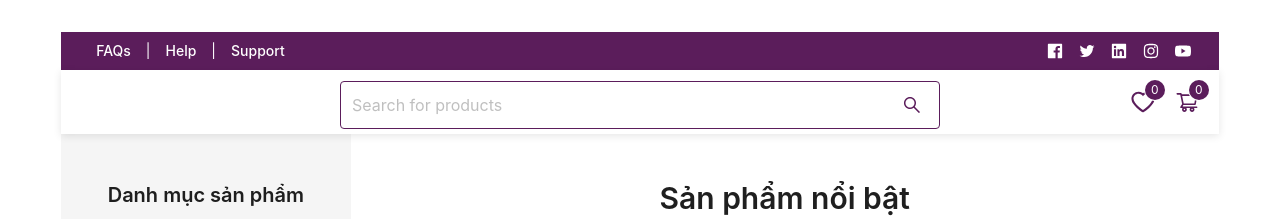
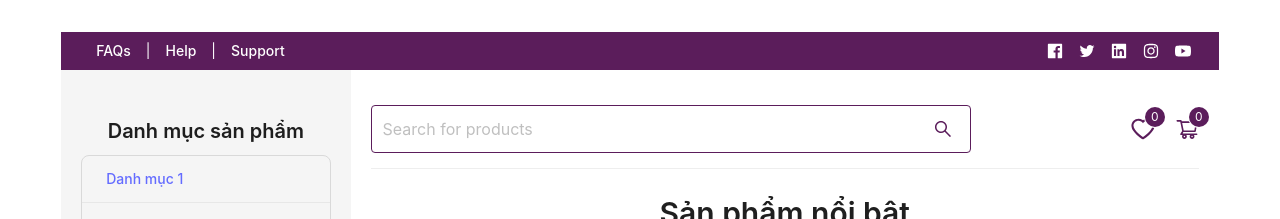
Before and after one commit to PhanHoangTan/BaiTest, a React (Vite) app: page / in a window 1280 px wide. Shown: the top 219 px of the page. Built offline with nearby package versions, Linux system fonts and the light colour scheme.

Commit message:
Implement search functionality in ContentSection component. Added search input and action icons for cart and wishlist, while refactoring the Header component to remove search-related props. Updated Home component to pass search state to ContentSection.

```diff
--- a/src/components/ContentSection.tsx
+++ b/src/components/ContentSection.tsx
@@ -1,9 +1,26 @@
 import React from "react";
-import { Layout, Typography, Card, List, Avatar, Divider, Button } from "antd";
-import { ShoppingCartOutlined } from "@ant-design/icons";
+import {
+  Layout,
+  Typography,
+  Card,
+  List,
+  Avatar,
+  Divider,
+  Button,
+  Input,
+  Badge,
+} from "antd";
+import {
+  ShoppingCartOutlined,
+  SearchOutlined,
+  HeartOutlined,
+} from "@ant-design/icons";
 
 const { Content } = Layout;
 const { Title, Paragraph } = Typography;
+
+// Theme color
+const themeColor = "#5b1d5b";
 
 interface ContentProps {
   isMobile: boolean;
@@ -13,11 +30,15 @@ interface ContentProps {
     description: string;
     image: string;
   }[];
+  searchTerm: string;
+  setSearchTerm: (term: string) => void;
 }
 
 const ContentSection: React.FC<ContentProps> = ({
   isMobile,
   featuredItems,
+  searchTerm,
+  setSearchTerm,
 }) => {
   const contentStyle: React.CSSProperties = {
     padding: "20px",
@@ -25,8 +46,74 @@ const ContentSection: React.FC<ContentProps> = ({
     background: "#fff",
   };
 
+  // Styles for search section
+  const searchSectionStyle: React.CSSProperties = {
+    display: "flex",
+    justifyContent: "space-between",
+    alignItems: "center",
+    padding: "15px 0",
+    marginBottom: "20px",
+    borderBottom: "1px solid #eee",
+  };
+
+  const searchBoxStyle: React.CSSProperties = {
+    width: "100%",
+    maxWidth: "600px",
+  };
+
+  const searchInputStyle: React.CSSProperties = {
+    borderRadius: "4px",
+    borderColor: themeColor,
+  };
+
+  const iconStyle: React.CSSProperties = {
+    color: themeColor,
+    fontSize: "18px",
+  };
+
+  const actionIconStyle: React.CSSProperties = {
+    fontSize: "24px",
+    color: themeColor,
+  };
+
   return (
     <Content style={contentStyle}>
+      {/* Search section */}
+      <div style={searchSectionStyle}>
+        {/* Search bar */}
+        <div style={searchBoxStyle}>
+          <Input
+            placeholder="Search for products"
+            style={searchInputStyle}
+            value={searchTerm}
+            onChange={(e) => setSearchTerm(e.target.value)}
+            size="large"
+            suffix={
+              <Button
+                type="text"
+                icon={<SearchOutlined style={iconStyle} />}
+                style={{ border: "none" }}
+              />
+            }
+          />
+        </div>
+
+        {/* Cart and Wishlist */}
+        <div
+          style={{
+            display: "flex",
+            gap: "20px",
+            flex: 0,
+          }}>
+          <Badge count={0} showZero color={themeColor}>
+            <HeartOutlined style={actionIconStyle} />
+          </Badge>
+          <Badge count={0} showZero color={themeColor}>
+            <ShoppingCartOutlined style={actionIconStyle} />
+          </Badge>
+        </div>
+      </div>
+
       <Title level={2}>Sản phẩm nổi bật</Title>
       <div
         style={{
--- a/src/components/Header.tsx
+++ b/src/components/Header.tsx
@@ -1,9 +1,6 @@
 import React from "react";
-import { Layout, Input, Button, Badge, Typography } from "antd";
+import {  Typography } from "antd";
 import {
-  SearchOutlined,
-  HeartOutlined,
-  ShoppingCartOutlined,
   FacebookFilled,
   TwitterOutlined,
   LinkedinFilled,
@@ -11,15 +8,10 @@ import {
   YoutubeFilled,
 } from "@ant-design/icons";
 
-const { Header } = Layout;
+
 const { Link } = Typography;
 
-interface HeaderProps {
-  searchTerm: string;
-  setSearchTerm: (term: string) => void;
-}
-
-const AppHeader: React.FC<HeaderProps> = ({ searchTerm, setSearchTerm }) => {
+const AppHeader: React.FC = () => {
   // Theme color
   const themeColor = "#5b1d5b";
 
@@ -33,15 +25,6 @@ const AppHeader: React.FC<HeaderProps> = ({ searchTerm, setSearchTerm }) => {
     alignItems: "center",
   };
 
-  const mainHeaderStyle: React.CSSProperties = {
-    background: "#fff",
-    padding: "15px 20px",
-    display: "flex",
-    alignItems: "center",
-    justifyContent: "space-between",
-    boxShadow: "0 2px 8px rgba(0,0,0,0.1)",
-    zIndex: 1,
-  };
 
   const linkStyle: React.CSSProperties = {
     color: "white",
@@ -53,26 +36,6 @@ const AppHeader: React.FC<HeaderProps> = ({ searchTerm, setSearchTerm }) => {
     color: "white",
     fontSize: "16px",
     margin: "0 8px",
-  };
-
-  const searchBoxStyle: React.CSSProperties = {
-    width: "100%",
-    maxWidth: "600px",
-  };
-
-  const searchInputStyle: React.CSSProperties = {
-    borderRadius: "4px",
-    borderColor: themeColor,
-  };
-
-  const iconStyle: React.CSSProperties = {
-    color: themeColor,
-    fontSize: "18px",
-  };
-
-  const actionIconStyle: React.CSSProperties = {
-    fontSize: "24px",
-    color: themeColor,
   };
 
   return (
@@ -111,46 +74,6 @@ const AppHeader: React.FC<HeaderProps> = ({ searchTerm, setSearchTerm }) => {
           </a>
         </div>
       </div>
-
-      {/* Main Header */}
-      <Header style={mainHeaderStyle}>
-        {/* Logo area (left) */}
-        <div style={{ flex: 1 }}>{/* Logo placeholder */}</div>
-
-        {/* Search bar (center) */}
-        <div style={searchBoxStyle}>
-          <Input
-            placeholder="Search for products"
-            style={searchInputStyle}
-            value={searchTerm}
-            onChange={(e) => setSearchTerm(e.target.value)}
-            size="large"
-            suffix={
-              <Button
-                type="text"
-                icon={<SearchOutlined style={iconStyle} />}
-                style={{ border: "none" }}
-              />
-            }
-          />
-        </div>
-
-        {/* Cart and Wishlist (right) */}
-        <div
-          style={{
-            display: "flex",
-            gap: "20px",
-            flex: 1,
-            justifyContent: "flex-end",
-          }}>
-          <Badge count={0} showZero color={themeColor}>
-            <HeartOutlined style={actionIconStyle} />
-          </Badge>
-          <Badge count={0} showZero color={themeColor}>
-            <ShoppingCartOutlined style={actionIconStyle} />
-          </Badge>
-        </div>
-      </Header>
     </>
   );
 };
--- a/src/components/Home.tsx
+++ b/src/components/Home.tsx
@@ -55,12 +55,17 @@ const Home: React.FC = () => {
 
   return (
     <Layout style={{ minHeight: "100vh" }}>
-      <AppHeader searchTerm={searchTerm} setSearchTerm={setSearchTerm} />
+      <AppHeader />
 
       <Layout>
         <AppSider isMobile={isMobile} categories={categories} />
 
-        <ContentSection isMobile={isMobile} featuredItems={featuredItems} />
+        <ContentSection
+          isMobile={isMobile}
+          featuredItems={featuredItems}
+          searchTerm={searchTerm}
+          setSearchTerm={setSearchTerm}
+        />
       </Layout>
 
       <AppFooter />
```
